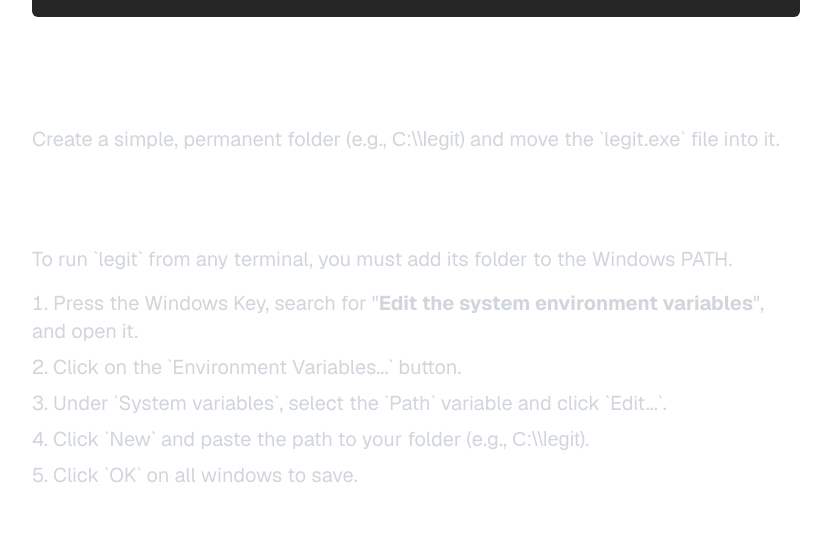
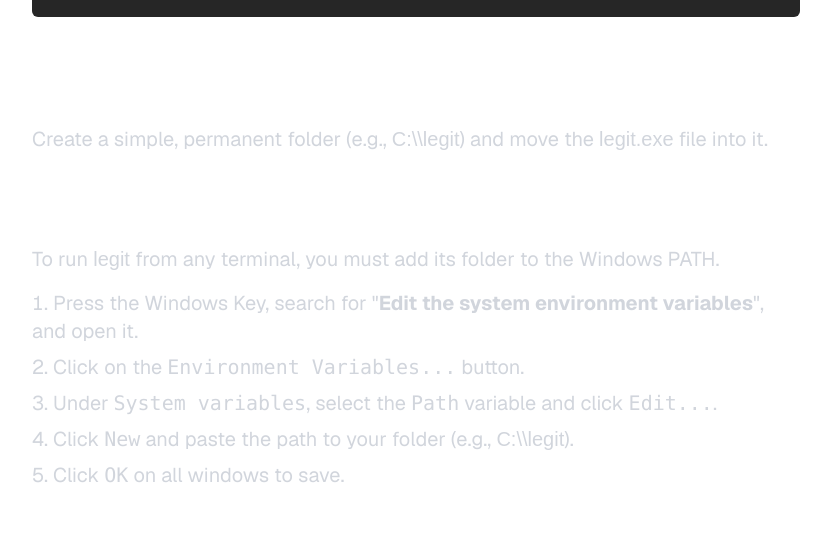
Before and after one commit to tathya1001/legit-website, a Next.js app: page / in a window 1280 px wide. Shown: the part 1555-2094 px from the top of the page, without its empty margins (224-1055 px from the left). Built offline with nearby package versions, Linux system fonts and the light colour scheme; a web font is replaced by a local one.

Commit message:
Updated InstallationGuide.tsx

```diff
--- a/src/components/InstallationGuide.tsx
+++ b/src/components/InstallationGuide.tsx
@@ -31,7 +31,6 @@ const CodeBlock: FC<{ children: React.ReactNode }> = ({ children }) => (
   </pre>
 );
 
-// Removed the empty interface and type annotation, as the component takes no props.
 const InstallationGuide = () => {
   return (
     <div className="flex flex-col items-center justify-center min-h-screen p-4 sm:p-8 lg:p-20 gap-8 w-full">
@@ -123,7 +122,8 @@ g++ *.cpp -static -o legit.exe`}
           <p className={`${geist.className}`}>
             Create a simple, permanent folder (e.g.,{" "}
             <code className={`${xahnMono.className}`}>C:\\legit</code>) and
-            move the `legit.exe` file into it.
+            move the <code className={`${xahnMono.className}`}>legit.exe</code>{" "}
+            file into it.
           </p>
         </div>
 
@@ -135,23 +135,28 @@ g++ *.cpp -static -o legit.exe`}
             Step 3: Add the Folder to Windows PATH
           </h3>
           <p className={`${geist.className}`}>
-            To run `legit` from any terminal, you must add its folder to the
-            Windows PATH.
+            To run <code className={`${xahnMono.className}`}>legit</code> from
+            any terminal, you must add its folder to the Windows PATH.
           </p>
-          <ol className={`${geist.className} list-decimal list-inside space-y-2 mt-4`}>
+          <ol
+            className={`${geist.className} list-decimal list-inside space-y-2 mt-4`}
+          >
             <li>
-              Press the Windows Key, search for "
-              <b>Edit the system environment variables</b>", and open it.
-            </li>
-            <li>Click on the `Environment Variables...` button.</li>
-            <li>
-              Under `System variables`, select the `Path` variable and click `Edit...`.
+              Press the Windows Key, search for &quot;
+              <b>Edit the system environment variables</b>&quot;, and open it.
             </li>
             <li>
-              Click `New` and paste the path to your folder (e.g.,{" "}
+              Click on the <code>Environment Variables...</code> button.
+            </li>
+            <li>
+              Under <code>System variables</code>, select the{" "}
+              <code>Path</code> variable and click <code>Edit...</code>.
+            </li>
+            <li>
+              Click <code>New</code> and paste the path to your folder (e.g.,{" "}
               <code className={`${xahnMono.className}`}>C:\\legit</code>).
             </li>
-            <li>Click `OK` on all windows to save.</li>
+            <li>Click <code>OK</code> on all windows to save.</li>
           </ol>
         </div>
 
@@ -163,13 +168,16 @@ g++ *.cpp -static -o legit.exe`}
             Step 4: Verify the Installation
           </h3>
           <ol className={`${geist.className} list-decimal list-inside space-y-2`}>
-            <li><b>Open a new terminal window</b> to ensure the changes are applied.</li>
+            <li>
+              <b>Open a new terminal window</b> to ensure the changes are
+              applied.
+            </li>
             <li>Navigate to any project folder and test the command:</li>
           </ol>
-          <CodeBlock>
-            {`legit init`}
-          </CodeBlock>
-          <p className={`${geist.className}`}>If the command is not found, try restarting your computer.</p>
+          <CodeBlock>{`legit init`}</CodeBlock>
+          <p className={`${geist.className}`}>
+            If the command is not found, try restarting your computer.
+          </p>
         </div>
       </div>
     </div>
```
